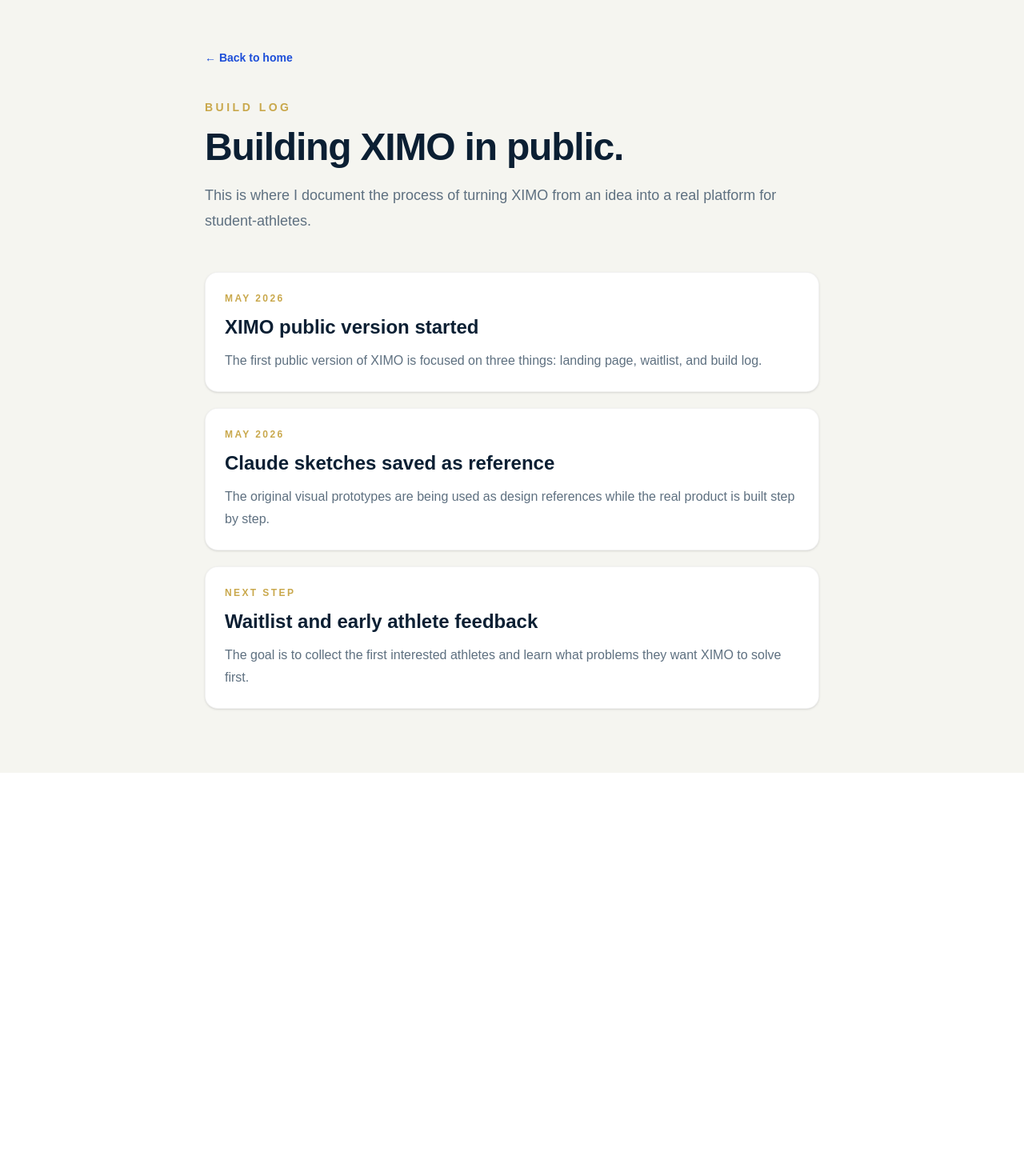
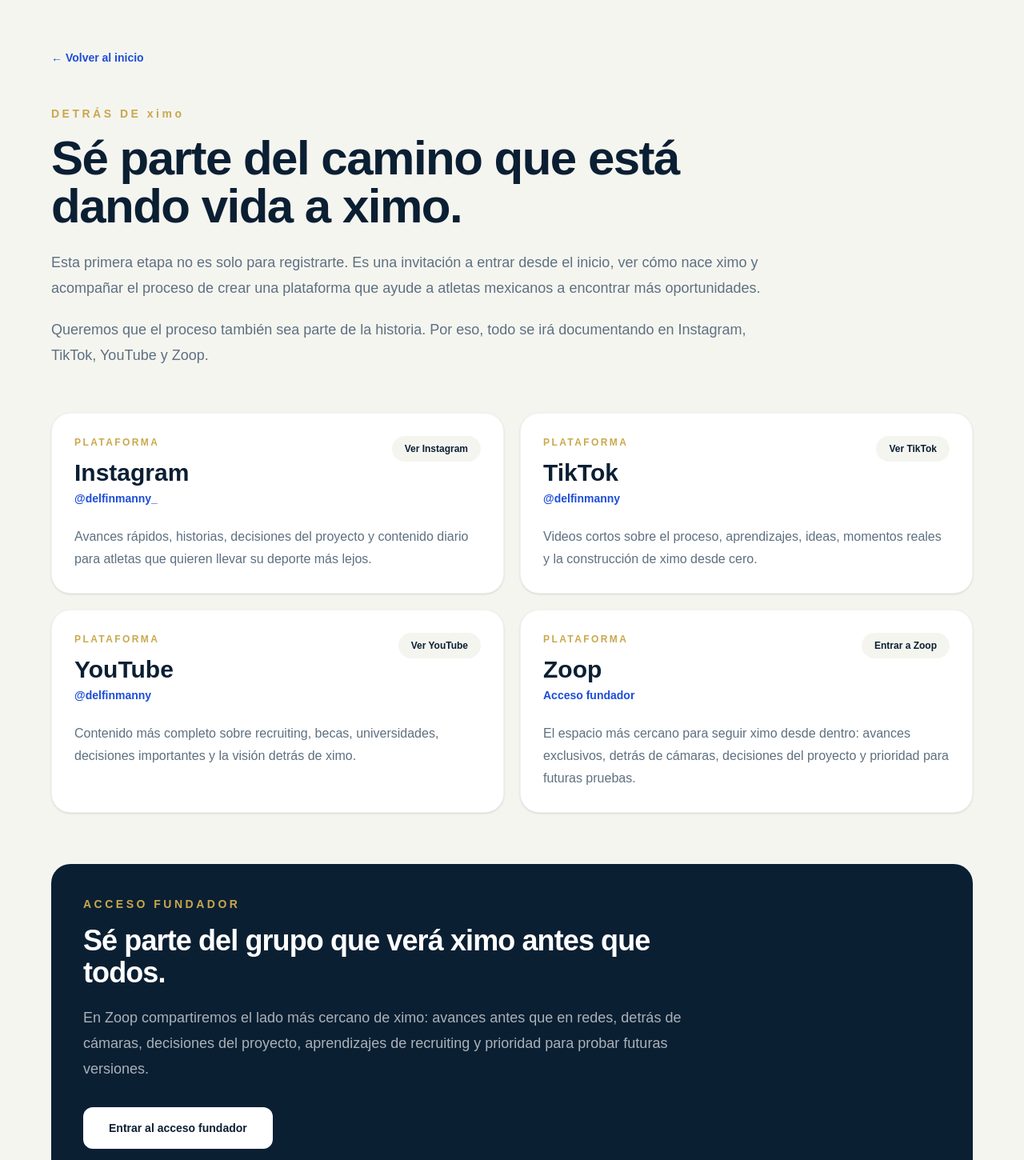
Before and after one commit to XimoAcademy/ximo, a Next.js app: page /build-log in a window 1280 px wide. Shown: the part 20-1470 px from the top of the page at 80% size. Before the commit the page ends 986 px from the top, so only its background shows below. Built offline with nearby package versions, Linux system fonts and the light colour scheme.

Commit message:
Update ximo landing and waitlist copy

```diff
--- a/app/build-log/page.tsx
+++ b/app/build-log/page.tsx
@@ -1,55 +1,120 @@
-const updates = [
+const platforms = [
   {
-      date: "May 2026",
-      title: "XIMO public version started",
-      text: "The first public version of XIMO is focused on three things: landing page, waitlist, and build log.",
+    name: "Instagram",
+    handle: "@delfinmanny_",
+    text: "Avances rápidos, historias, decisiones del proyecto y contenido diario para atletas que quieren llevar su deporte más lejos.",
+    link: "https://www.instagram.com/delfinmanny_/",
+    cta: "Ver Instagram",
   },
   {
-      date: "May 2026",
-      title: "Claude sketches saved as reference",
-      text: "The original visual prototypes are being used as design references while the real product is built step by step.",
+    name: "TikTok",
+    handle: "@delfinmanny",
+    text: "Videos cortos sobre el proceso, aprendizajes, ideas, momentos reales y la construcción de ximo desde cero.",
+    link: "https://www.tiktok.com/@delfinmanny",
+    cta: "Ver TikTok",
   },
   {
-      date: "Next step",
-      title: "Waitlist and early athlete feedback",
-      text: "The goal is to collect the first interested athletes and learn what problems they want XIMO to solve first.",
+    name: "YouTube",
+    handle: "@delfinmanny",
+    text: "Contenido más completo sobre recruiting, becas, universidades, decisiones importantes y la visión detrás de ximo.",
+    link: "https://www.youtube.com/@delfinmanny",
+    cta: "Ver YouTube",
+  },
+  {
+    name: "Zoop",
+    handle: "Acceso fundador",
+    text: "El espacio más cercano para seguir ximo desde dentro: avances exclusivos, detrás de cámaras, decisiones del proyecto y prioridad para futuras pruebas.",
+    link: "https://app.zoop.club/delfinmanny",
+    cta: "Entrar a Zoop",
   },
 ];
 
 export default function BuildLog() {
   return (
     <main className="min-h-screen bg-[#F5F5F0] px-6 py-20 text-[#0B1F33]">
-        <section className="mx-auto max-w-3xl">
+      <section className="mx-auto max-w-6xl">
         <a href="/" className="text-sm font-bold text-[#1D4ED8]">
-            ← Back to home
+          ← Volver al inicio
         </a>
 
-          <p className="mt-10 text-sm font-bold tracking-[0.25em] text-[#C9A84C]">
-            BUILD LOG
+        <div className="mt-12 max-w-4xl">
+          <p className="text-sm font-bold tracking-[0.25em] text-[#C9A84C]">
+            DETRÁS DE ximo
           </p>
 
-          <h1 className="mt-4 text-5xl font-black tracking-tight">
-            Building XIMO in public.
+          <h1 className="mt-4 text-5xl font-black tracking-tight md:text-6xl">
+          Sé parte del camino que está dando vida a ximo.
           </h1>
 
-          <p className="mt-5 text-lg leading-8 text-[#5E7080]">
-            This is where I document the process of turning XIMO from an idea into
-            a real platform for student-athletes.
+          <p className="mt-6 text-lg leading-8 text-[#5E7080]">
+          Esta primera etapa no es solo para registrarte. Es una invitación a entrar desde el inicio, ver cómo nace ximo y acompañar el proceso de crear una plataforma que ayude a atletas mexicanos a encontrar más oportunidades.
           </p>
 
-          <div className="mt-12 space-y-5">
-            {updates.map((update) => (
-              <article
-                key={update.title}
-                className="rounded-2xl border border-black/5 bg-white p-6 shadow-sm"
+          <p className="mt-5 text-lg leading-8 text-[#5E7080]">
+            Queremos que el proceso también sea parte de la historia. Por eso,
+            todo se irá documentando en Instagram, TikTok, YouTube y Zoop.
+          </p>
+        </div>
+
+        <div className="mt-14 grid gap-5 md:grid-cols-2">
+          {platforms.map((platform) => (
+            <a
+              key={platform.name}
+              href={platform.link}
+              target="_blank"
+              rel="noreferrer"
+              className="group rounded-3xl border border-black/5 bg-white p-7 shadow-sm transition hover:-translate-y-1 hover:shadow-xl"
             >
+              <div className="flex items-start justify-between gap-6">
+                <div>
                   <p className="text-xs font-bold uppercase tracking-[0.2em] text-[#C9A84C]">
-                  {update.date}
+                    Plataforma
                   </p>
-                <h2 className="mt-3 text-2xl font-black">{update.title}</h2>
-                <p className="mt-3 leading-7 text-[#5E7080]">{update.text}</p>
-              </article>
+
+                  <h2 className="mt-3 text-3xl font-black">
+                    {platform.name}
+                  </h2>
+
+                  <p className="mt-1 text-sm font-semibold text-[#1D4ED8]">
+                    {platform.handle}
+                  </p>
+                </div>
+
+                <span className="rounded-full bg-[#F5F5F0] px-4 py-2 text-xs font-bold text-[#0B1F33]">
+                  {platform.cta}
+                </span>
+              </div>
+
+              <p className="mt-6 leading-7 text-[#5E7080]">
+                {platform.text}
+              </p>
+            </a>
           ))}
+        </div>
+
+        <div className="mt-16 rounded-3xl bg-[#0B1F33] p-8 text-white md:p-10">
+          <p className="text-sm font-bold tracking-[0.25em] text-[#C9A84C]">
+            ACCESO FUNDADOR
+          </p>
+
+          <h2 className="mt-4 max-w-3xl text-4xl font-black tracking-tight">
+            Sé parte del grupo que verá ximo antes que todos.
+          </h2>
+
+          <p className="mt-5 max-w-3xl text-lg leading-8 text-white/65">
+            En Zoop compartiremos el lado más cercano de ximo: avances antes que
+            en redes, detrás de cámaras, decisiones del proyecto, aprendizajes
+            de recruiting y prioridad para probar futuras versiones.
+          </p>
+
+          <a
+            href="https://app.zoop.club/delfinmanny"
+            target="_blank"
+            rel="noreferrer"
+            className="mt-8 inline-flex rounded-xl bg-white px-8 py-4 text-sm font-bold text-[#0B1F33]"
+          >
+            Entrar al acceso fundador
+          </a>
         </div>
       </section>
     </main>
--- a/app/page.tsx
+++ b/app/page.tsx
@@ -3,16 +3,22 @@
     <main className="min-h-screen bg-[#F5F5F0] text-[#0B1F33]">
     <section className="mx-auto flex min-h-screen max-w-6xl flex-col items-center justify-center px-6 py-20 text-center">
       <div className="mb-6 rounded-2xl border border-[#C9A84C]/30 bg-white/70 px-5 py-2 text-sm font-semibold tracking-[0.25em] text-[#C9A84C]">
-          XIMO ACADEMY
+        ximo Academy
       </div>
 
       <h1 className="max-w-4xl text-5xl font-black tracking-tight md:text-7xl">
-          The platform for student-athletes building their path to college.
+        Convierte tu camino deportivo en una oportunidad real.
       </h1>
 
       <p className="mt-6 max-w-2xl text-lg leading-8 text-[#5E7080]">
-          Organize your schools, coaches, emails, progress, documents, and next
-          steps in one place.
+        ximo ayuda a atletas mexicanos a organizar universidades, coaches,
+        becas, correos, documentos, progreso deportivo y próximos pasos en un
+        solo lugar.
+      </p>
+
+      <p className="mt-4 max-w-2xl text-lg leading-8 text-[#5E7080]">
+        Para quienes sueñan con llevar su deporte más lejos, competir en otro
+        nivel y abrir puertas que antes parecían imposibles.
       </p>
 
       <div className="mt-10 flex flex-col gap-4 sm:flex-row">
@@ -20,37 +26,39 @@
           href="#waitlist"
           className="rounded-xl bg-[#0B1F33] px-8 py-4 text-sm font-bold text-white shadow-lg"
         >
-            Join the waitlist
+          Unirme a la primera generación
         </a>
 
         <a
           href="/build-log"
           className="rounded-xl border border-[#0B1F33]/10 bg-white px-8 py-4 text-sm font-bold text-[#0B1F33]"
         >
-            Follow the build
+          Ver cómo nace ximo
         </a>
       </div>
 
       <div className="mt-16 grid w-full gap-4 md:grid-cols-3">
         <div className="rounded-2xl border border-black/5 bg-white p-6 text-left shadow-sm">
-            <h3 className="font-bold">Recruiting organized</h3>
+          <h3 className="font-bold">Tu proceso en orden</h3>
           <p className="mt-2 text-sm leading-6 text-[#5E7080]">
-              Track universities, coaches, replies, calls, and next actions.
+            Organiza universidades, coaches, respuestas, llamadas, documentos
+            y próximos pasos sin perder oportunidades importantes.
           </p>
         </div>
 
         <div className="rounded-2xl border border-black/5 bg-white p-6 text-left shadow-sm">
-            <h3 className="font-bold">Built by an athlete</h3>
+          <h3 className="font-bold">Creado desde una historia real</h3>
           <p className="mt-2 text-sm leading-6 text-[#5E7080]">
-              XIMO is being created from the real journey of a Mexican swimmer
-              pursuing college opportunities.
+            ximo nace del camino de un nadador mexicano buscando oportunidades
+            universitarias, becas y crecimiento deportivo fuera de México.
           </p>
         </div>
 
         <div className="rounded-2xl border border-black/5 bg-white p-6 text-left shadow-sm">
-            <h3 className="font-bold">Public build log</h3>
+          <h3 className="font-bold">Una comunidad con visión</h3>
           <p className="mt-2 text-sm leading-6 text-[#5E7080]">
-              Follow every step as the platform goes from idea to real product.
+            Sigue el proceso, aprende del camino y forma parte de una nueva
+            generación de atletas que quiere vivir su deporte de otra manera.
           </p>
         </div>
       </div>
```
Lines whose indentation alone changed are shown as unchanged.
